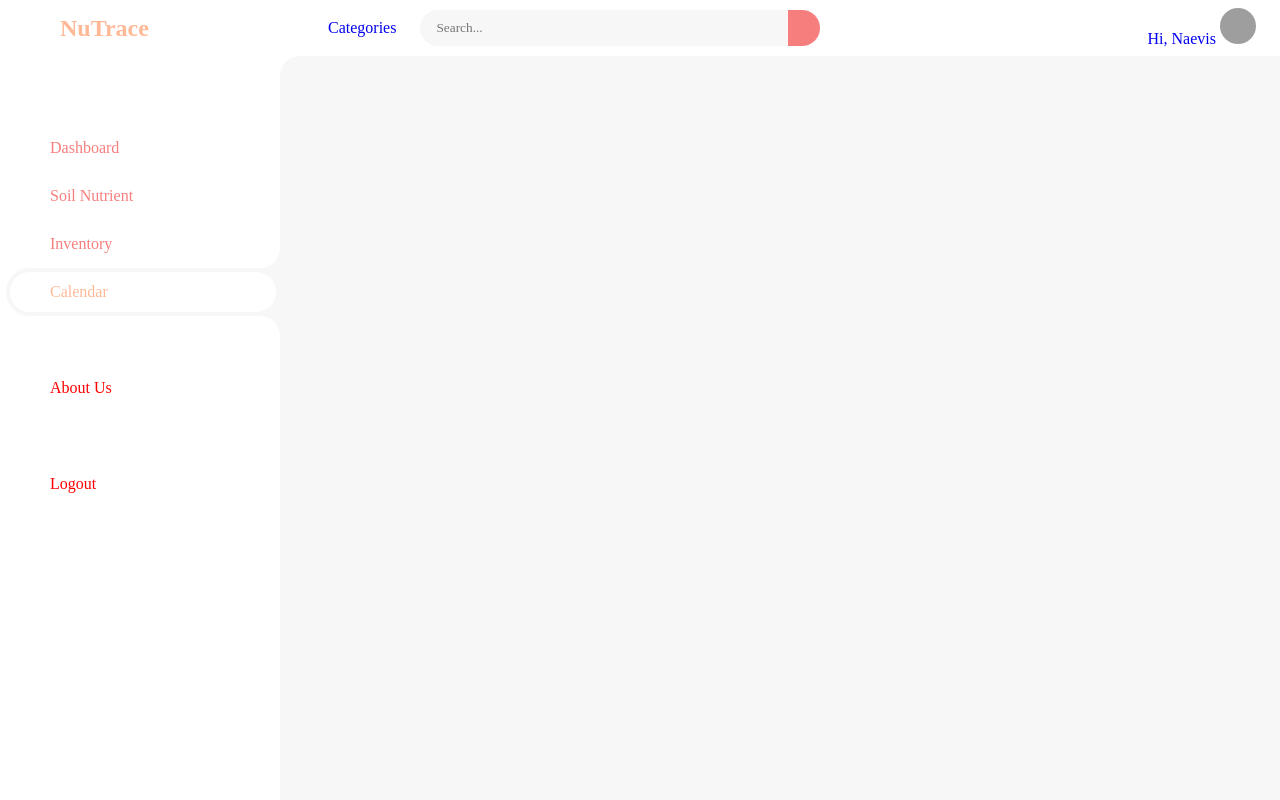
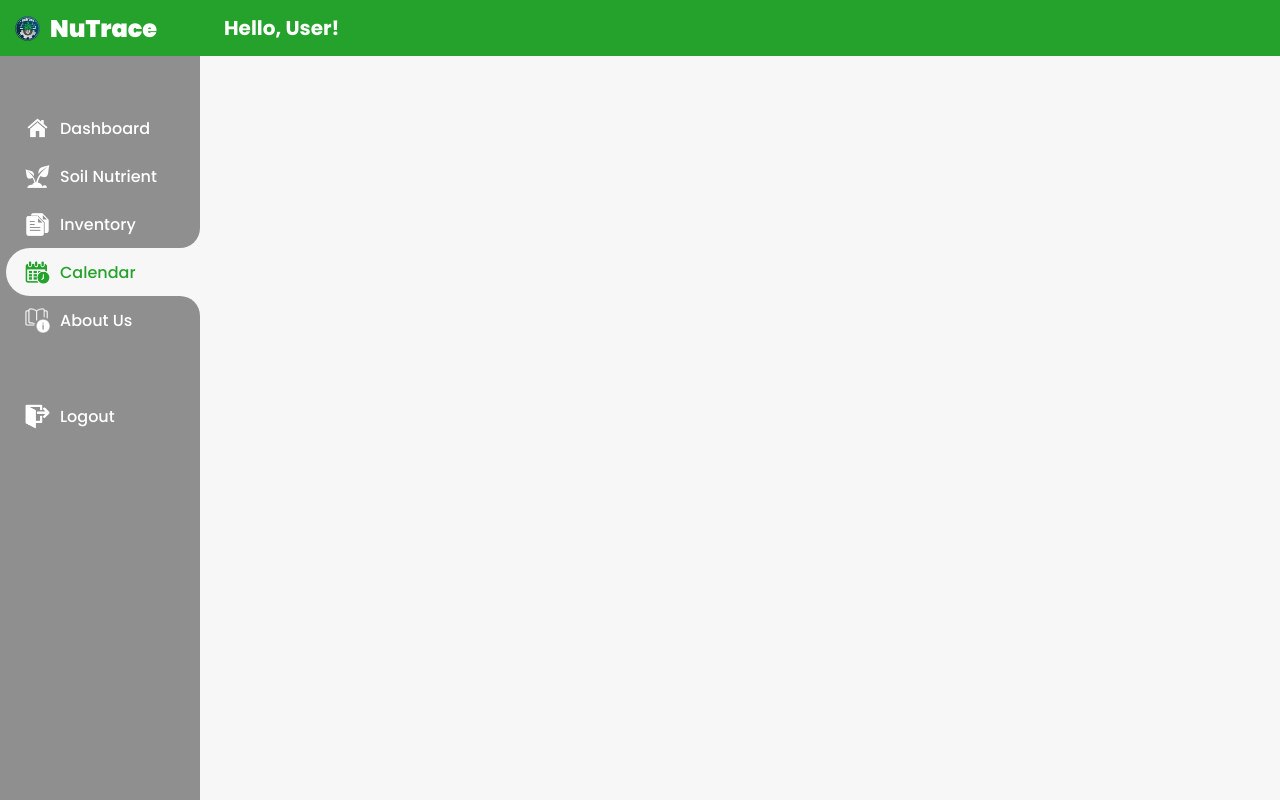
Before and after one commit to kreazze/NuTrace, a PHP site: page /pages/calendar.html in a window 1280 px wide. Run offline with PHP 8.4, Linux system fonts and the light colour scheme; grey boxes are pictures that could not be loaded.

Commit message:
update calendar

```diff
--- a/pages/calendar.css
+++ b/pages/calendar.css
@@ -29,34 +29,28 @@
 	margin: 0;
 	padding: 0;
 	box-sizing: border-box;
-	font-family: "poppins","sans-serif";
 }
-
+html {
+	overflow-x: hidden;
+}
 a {
 	text-decoration: none;
 }
-
 li {
 	list-style: none;
 }
-
-html {
-	overflow-x: hidden;
-}
-
 body {
-	background: #f7f7f7;
 	overflow-x: hidden;
 	color: #0b032d;
+	background: #f7f7f7;
 }
-
 #sidebar {
 	position: fixed;
 	top: 0;
 	left: 0;
-	width: 280px;
+	width: 200px;
 	height: 100%;
-	background: white;
+	background: #8f8f8f;
 	z-index: 2000;
 	transition: .3s ease;
 	overflow-x: hidden;
@@ -74,23 +68,33 @@ body {
 	height: 56px;
 	display: flex;
 	align-items: center;
-	color: #ffb997;
+	color: white;
 	position: sticky;
 	top: 0;
 	left: 0;
-	background: white;
 	z-index: 500;
-	padding-bottom: 20px;
 	box-sizing: content-box;
+	font-family: 'Poppins-Black';
+	background: #25a22b;
 }
-#sidebar .brand .bx {
-	min-width: 60px;
+#sidebar .brand .logo-pic {
+	margin-left: 15px;
+	margin-right: 10px;
 	display: flex;
 	justify-content: center;
+	align-items: center;
+}
+.navbar-pic {
+	margin-left: 15px;
+	margin-right: 10px;
+	display: flex;
+	justify-content: center;
+	align-items: center;
 }
 #sidebar .side-menu {
 	width: 100%;
 	margin-top: 48px;
+	font-family: 'Poppins-Medium';
 }
 #sidebar .side-menu li {
 	height: 48px;
@@ -128,24 +132,23 @@ body {
 #sidebar .side-menu li a {
 	width: 100%;
 	height: 100%;
-	background: white;
 	display: flex;
 	align-items: center;
 	border-radius: 48px;
 	font-size: 16px;
-	color: #f67e7d;
+	color: white;
 	white-space: nowrap;
 	overflow-x: hidden;
 }
 #sidebar .side-menu.top li.active a {
-	color: #ffb997;
+	color: #25a22b;
 }
 #sidebar.hide .side-menu li a {
 	width: calc(48px - (4px * 2));
 	transition: width .3s ease;
 }
 #sidebar .side-menu li a.logout {
-	color: red;
+	color: white;
 }
 #sidebar .side-menu.top li a:hover {
 	color: #ffb997;
@@ -155,11 +158,10 @@ body {
 	display: flex;
 	justify-content: center;
 }
-
 #content {
 	position: relative;
-	width: calc(100% - 280px);
-	left: 280px;
+	width: calc(100% - 200px);
+	left: 200px;
 	transition: .3s ease;
 }
 #sidebar.hide ~ #content {
@@ -169,7 +171,7 @@ body {
 
 #content nav {
 	height: 56px;
-	background: white;
+	background: #25a22b;
 	padding: 0 24px;
 	display: flex;
 	align-items: center;
@@ -180,237 +182,25 @@ body {
 	z-index: 1000;
 }
 #content nav::before {
-	content: '';
 	position: absolute;
 	width: 40px;
 	height: 40px;
 	bottom: -40px;
 	left: 0;
 	border-radius: 50%;
-	box-shadow: -20px -20px 0 white;
 }
 
-#content nav .bx.bx-menu {
-	cursor: pointer;
-}
-#content nav .nav-link {
-	font-size: 16px;
-	transition: .3s ease;
-}
-#content nav .nav-link:hover {
-	color: #f67e7d;
-}
-#content nav form {
-	max-width: 400px;
-	width: 100%;
-	margin-right: auto;
-}
-#content nav form .form-input {
-	display: flex;
-	align-items: center;
-	height: 36px;
-}
-#content nav form .form-input input {
-	flex-grow: 1;
-	padding: 0 16px;
-	height: 100%;
-	border: none;
-	background: #f7f7f7;
-	border-radius: 20px 0 0 20px;
-	outline: none;
-	width: 100%;
-}
-#content nav form .form-input button {
-	width: 36px;
-	height: 100%;
-	display: flex;
-	justify-content: center;
-	align-items: center;
-	background: #f67e7d;
-	color: white;
-	font-size: 18px;
-	border: none;
-	outline: none;
-	border-radius: 0 36px 36px 0;
-	cursor: pointer;
-}
-#content nav .profile img {
-	width: 36px;
-	height: 36px;
-	object-fit: cover;
-	border-radius: 50%;
-}
-
-#content main {
-	width: 100%;
-	padding: 36px 24px;
-	max-height: calc(100vh - 56px);
-	overflow-y: auto;
-}
-#content main .head-title {
-	display: flex;
-	align-items: center;
-	justify-content: space-between;
-	grid-gap: 16px;
-	flex-wrap: wrap;
-}
-#content main .head-title .left h1 {
-	font-size: 36px;
-	font-weight: 600;
-}
-
-#content main .box-info {
-	display: grid;
-	grid-template-columns: repeat(auto-fit, minmax(240px, 1fr));
-	grid-gap: 24px;
-	margin-top: 36px;
-}
-#content main .box-info li {
-	padding: 24px;
-	background: white;
-	border-radius: 20px;
-	display: flex;
-	align-items: center;
-	grid-gap: 24px;
-}
-#content main .box-info li .bx {
-	width: 80px;
-	height: 80px;
-	border-radius: 10px;
-	font-size: 36px;
-	display: flex;
-	justify-content: center;
-	align-items: center;
-}
-#content main .box-info li:nth-child(1) .bx {
-	background: #c573a0;
-	color: #621940;
-}
-#content main .box-info li:nth-child(2) .bx {
-	background: #fdbaba;
-	color: #f67e7d;
-}
-#content main .box-info li:nth-child(3) .bx {
-	background: #ffb997;
-	color: #fad9c9;
-}
-#content main .box-info li .text h3 {
-	font-size: 24px;
-	font-weight: 600;
-
-}
-#content main .table-data {
-	display: flex;
-	flex-wrap: wrap;
-	grid-gap: 24px;
-	margin-top: 24px;
-	width: 100%;
-}
-#content main .table-data > div {
-	border-radius: 20px;
-	background: white;
-	padding: 24px;
-	overflow-x: auto;
-}
-#content main .table-data .head {
-	display: flex;
-	align-items: center;
-	grid-gap: 16px;
-	margin-bottom: 24px;
-}
-#content main .table-data .head h3 {
-	margin-right: auto;
-	font-size: 24px;
-	font-weight: 600;
-}
-#content main .table-data .head .bx {
-	cursor: pointer;
-}
-
-#content main .table-data .order {
-	flex-grow: 1;
-	flex-basis: 500px;
-}
-#content main .table-data .order table {
-	width: 100%;
-	border-collapse: collapse;
-}
-#content main .table-data .order table th {
-	padding-bottom: 12px;
-	font-size: 13px;
-	text-align: left;
-	border-bottom: 1px solid #f7f7f7;
-}
-#content main .table-data .order table td {
-	padding: 16px 0;
-}
-#content main .table-data .order table tr td:first-child {
-	display: flex;
-	align-items: center;
-	grid-gap: 12px;
-	padding-left: 6px;
-}
-#content main .table-data .order table td img {
-	width: 36px;
-	height: 36px;
+#content nav .profile  {
+	width: 40px;
+	height: 40px;
 	border-radius: 50%;
 	object-fit: cover;
 }
-#content main .table-data .order table tbody tr:hover {
-	background: #f7f7f7;
-}
-#content main .table-data .order table tr td .status {
-	font-size: 10px;
-	padding: 6px 16px;
-	color: var(--light);
-	border-radius: 20px;
-	font-weight: 700;
-}
-#content main .table-data .order table tr td .status.completed {
-	background: #621940;
+
+.user {
+	font-size: 20px;
 	color: white;
-}
-#content main .table-data .order table tr td .status.process {
-	background: #ffb997;
-	color: white;
-}
-#content main .table-data .order table tr td .status.pending {
-	background: #f67e7d;
-	color: white;
-}
-
-#content main .table-data .order table tr td .status.cancel {
-	background: red;
-	color: white;
-}
-#content main .table-data .todo {
-	flex-grow: 1;
-	flex-basis: 300px;
-}
-#content main .table-data .todo .todo-list {
-	width: 100%;
-}
-#content main .table-data .todo .todo-list li {
-	width: 100%;
-	margin-bottom: 16px;
-	background: #f7f7f7;
-	border-radius: 1px;
-	padding: 14px 20px;
-	display: flex;
-	justify-content: space-between;
-	align-items: center;
-}
-#content main .table-data .todo .todo-list li .bx {
-	cursor: pointer;
-}
-#content main .table-data .todo .todo-list li.completed {
-	border-left: 10px solid #621940;
-}
-#content main .table-data .todo .todo-list li.not-completed {
-	border-left: 10px solid #f67e7d;
-}
-#content main .table-data .todo .todo-list li:last-child {
-	margin-bottom: 0;
+	font-family: "Poppins-Bold";
 }
 
 @media screen and (max-width: 768px) {
--- a/pages/calendar.html
+++ b/pages/calendar.html
@@ -11,39 +11,37 @@
     <body>
         <section id="sidebar">
             <a href="#" class="brand">
-                <i class='bx bxs-smile'></i>
-                <span class="text">NuTrace</span>
+                <img class="logo-pic" src="/images/nutrace_logo.png" width="25px" height="25px">
+                <span>NuTrace</span>
             </a>
             <ul class="side-menu top">
                 <li>
                     <a href="/pages/dashboard.html">
-                        <i class='bx bxs-dashboard' ></i>
+                        <img class="navbar-pic" src="/images/icons/white/home-icon.png" width="25px" height="25px">
                         <span class="text">Dashboard</span>
                     </a>
                 </li>
                 <li>
                     <a href="/pages/soilnutrient.html">
-                        <i class='bx bxs-shopping-bag-alt' ></i>
+                        <img class="navbar-pic" src="/images/icons/white/soil-icon.png" width="25px" height="25px">
                         <span class="text">Soil Nutrient</span>
                     </a>
                 </li>
                 <li>
                     <a href="/pages/inventory.html">
-                        <i class='bx bxs-doughnut-chart' ></i>
+                        <img class="navbar-pic" src="/images/icons/white/record-icon.png" width="25px" height="25px">
                         <span class="text">Inventory</span>
                     </a>
                 </li>
                 <li class="active">
                     <a href="/pages/calendar.html" id="onlink">
-                        <i class='bx bxs-group' ></i>
+                        <img class="navbar-pic" src="/images/icons/green/sched-select.png" width="25px" height="25px">
                         <span class="text">Calendar</span>
                     </a>
                 </li>
-            </ul>
-            <ul class="side-menu">
                 <li>
                     <a href="/pages/about.html" class="logout">
-                        <i class='bx bxs-log-out-circle' ></i>
+                        <img class="navbar-pic" src="/images/icons/white/about-icon.png" width="25px" height="25px">
                         <span class="text">About Us</span>
                     </a>
                 </li>
@@ -51,7 +49,7 @@
             <ul class="side-menu">
                 <li>
                     <a href="#" class="logout">
-                        <i class='bx bxs-log-out-circle' ></i>
+                        <img class="navbar-pic" src="/images/icons/white/logout-icon.png" width="25px" height="25px">
                         <span class="text">Logout</span>
                     </a>
                 </li>
@@ -59,26 +57,15 @@
         </section>
 
         <section id="content">
-            <nav>
-                <i class='bx bx-menu' ></i>
-                <a href="#" class="nav-link">Categories</a>
-                <form action="#">
-                    <div class="form-input">
-                        <input type="search" placeholder="Search...">
-                        <button type="submit" class="search-btn"><i class='bx bx-search' ></i></button>
-                    </div>
-                </form>
-
-
-                <a href="#" class="profile">
-                    Hi, Naevis
-                    <img src="naevis.jpg">
-                </a>
+            <nav class="profile">
+                <a class="user" href="#">Hello, User!</a>
             </nav>
-
             <main>
 
             </main>
         </section>
+        <footer>
+
+        </footer>
     </body>
 </html>
```
